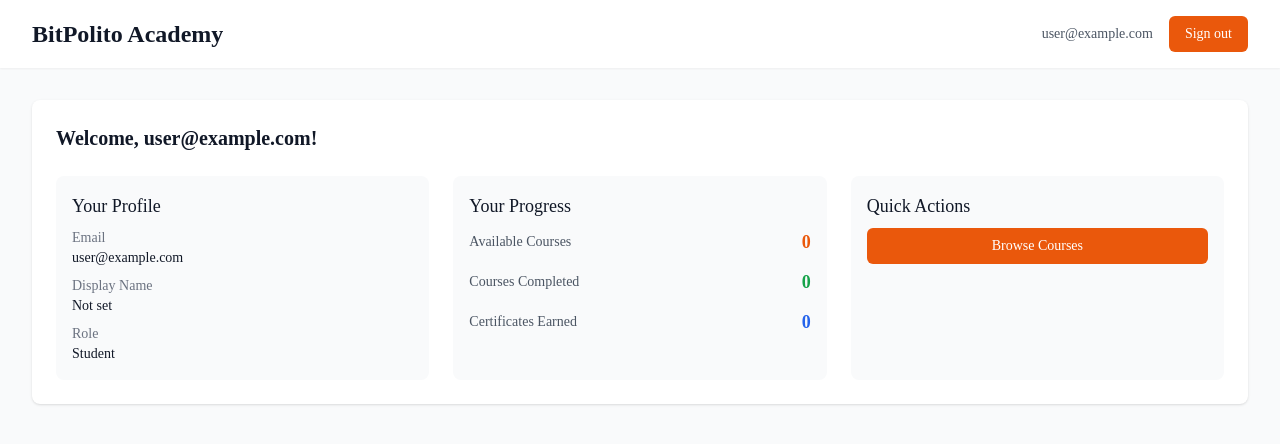
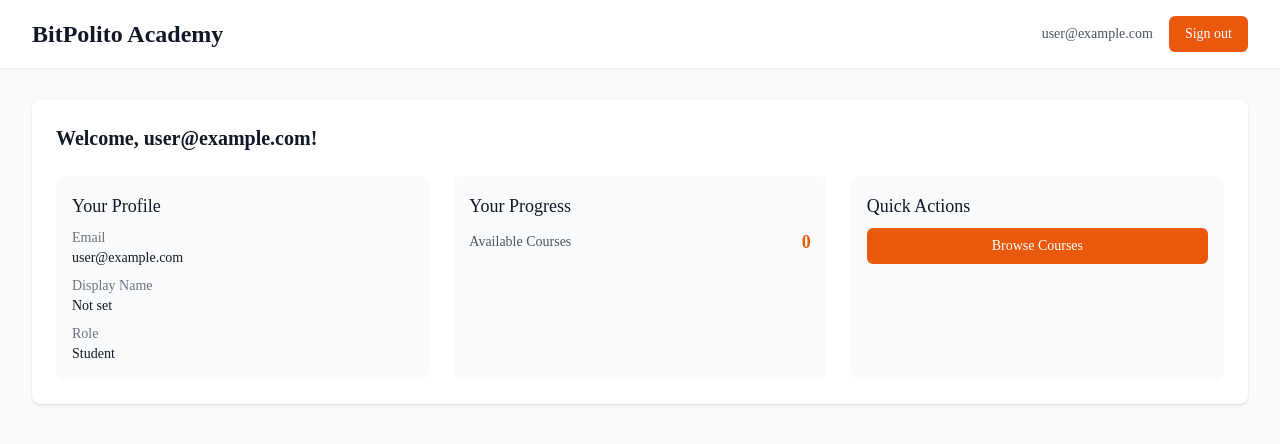
Before and after one commit to BitPolito/bitcoin-academy, a Next.js app in the folder apps/web/: page /dashboard in a window 1280 px wide. Shown: the top 444 px of the page. Built offline with nearby package versions, Linux system fonts and the light colour scheme; no server answers; sample sign-in values are in the browser's storage.

Commit message:
fix(dashboard): remove hardcoded-zero stats for unimplemented features
Courses Completed and Certificates Earned were always displayed as 0
because the backend endpoints for these metrics do not exist yet.
Remove the two rows to avoid showing users misleading placeholder data.

```diff
--- a/apps/web/src/app/dashboard/page.tsx
+++ b/apps/web/src/app/dashboard/page.tsx
@@ -110,14 +110,6 @@ export default function DashboardPage() {
                     )}
                   </span>
                 </div>
-                <div className="flex justify-between items-center">
-                  <span className="text-sm text-gray-600">Courses Completed</span>
-                  <span className="text-lg font-semibold text-green-600">0</span>
-                </div>
-                <div className="flex justify-between items-center">
-                  <span className="text-sm text-gray-600">Certificates Earned</span>
-                  <span className="text-lg font-semibold text-blue-600">0</span>
-                </div>
               </div>
             </div>
 
```
